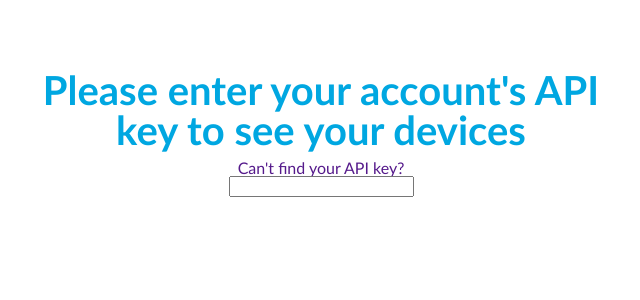
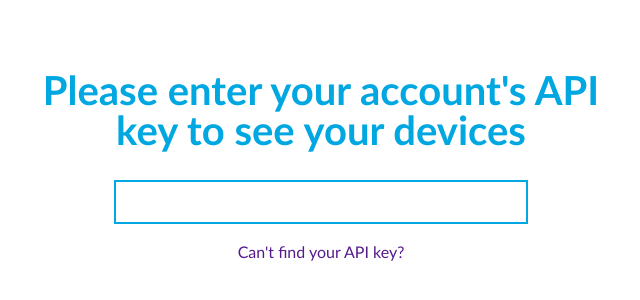
Before and after one commit to CamBuscher/Hydrate-2.0, a React app: page / in a window 1280 px wide. Shown: the part 130-430 px from the top of the page, without its empty margins (319-959 px from the left). Built offline with nearby package versions, Linux system fonts and the light colour scheme.

Commit message:
Style input field

```diff
--- a/src/LogIn/LogIn.css
+++ b/src/LogIn/LogIn.css
@@ -15,3 +15,11 @@
 .LogIn a {
   text-decoration: none;
 }
+
+.LogIn input {
+  border: 2px solid #00A7E1;
+  margin: 20px;
+  padding: 5px;
+  width: 400px;
+  height: 30px;
+}
--- a/src/LogIn/LogIn.jsx
+++ b/src/LogIn/LogIn.jsx
@@ -22,8 +22,8 @@ class LogIn extends Component {
     return(
       <div className='LogIn'>
         <h2>Please enter your account's API key to see your devices</h2>
+        <input type="text" value={this.state.key} name='key' onChange={this.handleChange}/>
         <p><a href='' target='_blank'>Can't find your API key?</a></p>
-        <input type="text" value={this.state.key} name='key' onChange={this.handleChange}/>
       </div>
     )
   }
```
